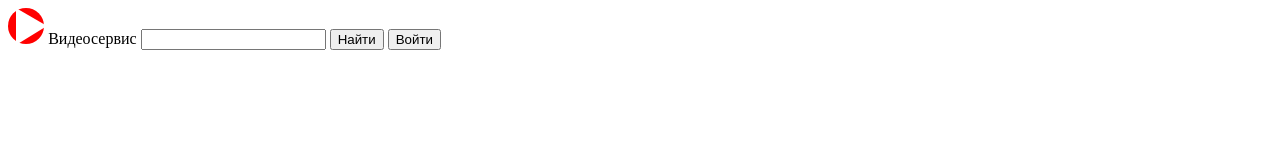
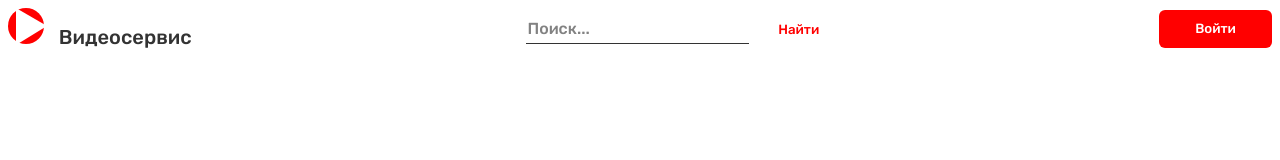
Before and after one commit to Andrey-Hristoforov/HTCFrontEnd, a plain HTML site: page index.html in a window 1280 px wide. Drawn offline with Linux system fonts and the light colour scheme.

Commit message:
шапка почти готова

```diff
--- a/index.html
+++ b/index.html
@@ -20,7 +20,7 @@
             <label>Видеосервис</label>
         </div>
         <div class = "search">
-            <input type="text">
+            <input type="text" value="Поиск...">
             <button>Найти</button>
         </div>
         <div class = "logIn">
--- a/src/style.css
+++ b/src/style.css
@@ -1,16 +1,68 @@
-.logo
+@import url('https://fonts.googleapis.com/css2?family=Rubik:wght@500&display=swap');
+
+*
 {
+    font-family: Rubik, sans-serif;
+}
+
+header
+{
+    display: flex;
+    justify-content: space-between;
+    align-items: center;
+}
+
+@media (max-width: 500px){
+    header{
+        /* Меняем оси шапки, делая её вертикальной. */
+        flex-direction: column;
+        /* Выравнивание элементов шапки с начала (по левому краю). */
+        align-items: flex-start;
+    }
+}
+
+.sign
+{
+    /*margin: 10px 0px;*/
     display: inline-block;
 }
+
+.search input
+{
+    margin-right: 20px;
+
+    font-size: 16px;
+    color: #828282;
+    height: 28px;
+    border: 1px solid #333333;
+    border-style: none none solid none;
+}
+
+.search button
+{
+    color: red;
+    border-style: none;
+    background-color: transparent;
+}
+
+.logIn button
+{
+    height: 38px;
+    width: 113px;
+
+    color: white;
+    border-style: none;
+    border-radius: 6px;
+    background-color: red;
+}
+
 .sign
 {
-    display: inline-block;
+    margin-right: 11px;
 }
-.search
+
+.logo label
 {
-    display: inline-block;
+    color: #333333;
+    font-size: 20px;
 }
-.logIn
-{
-    display: inline-block;
-}
```
